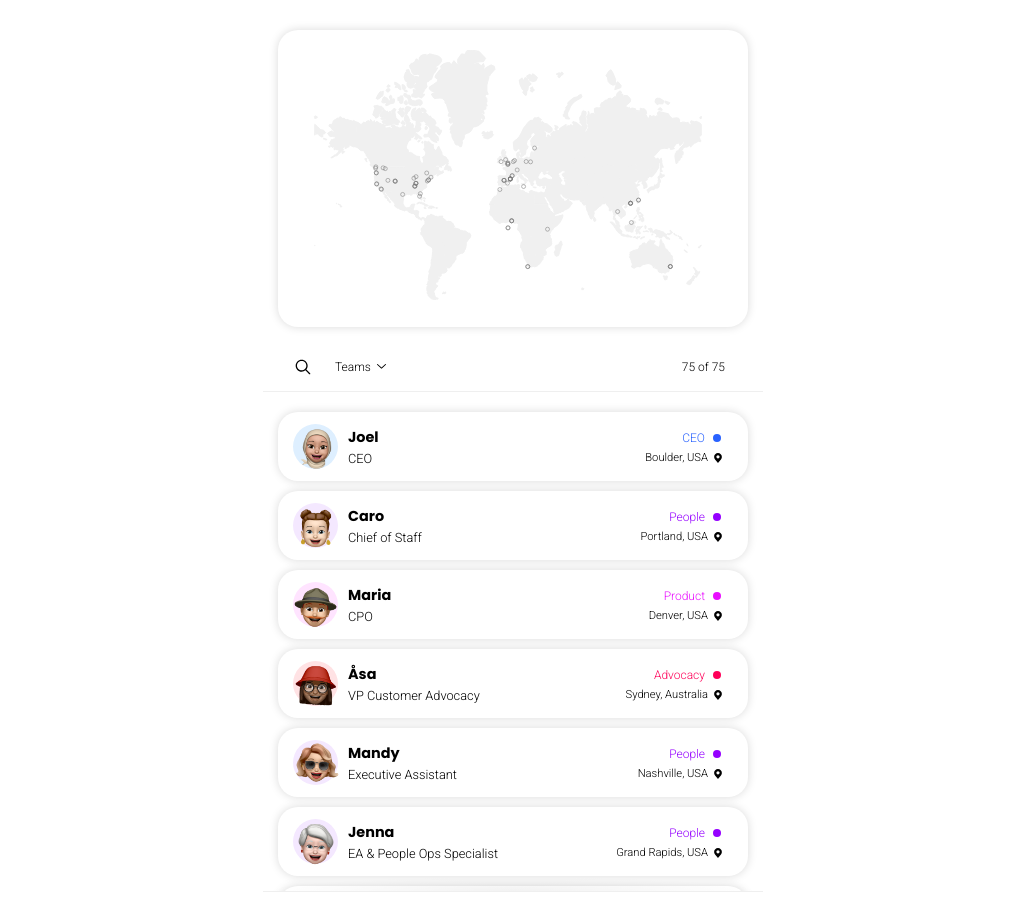
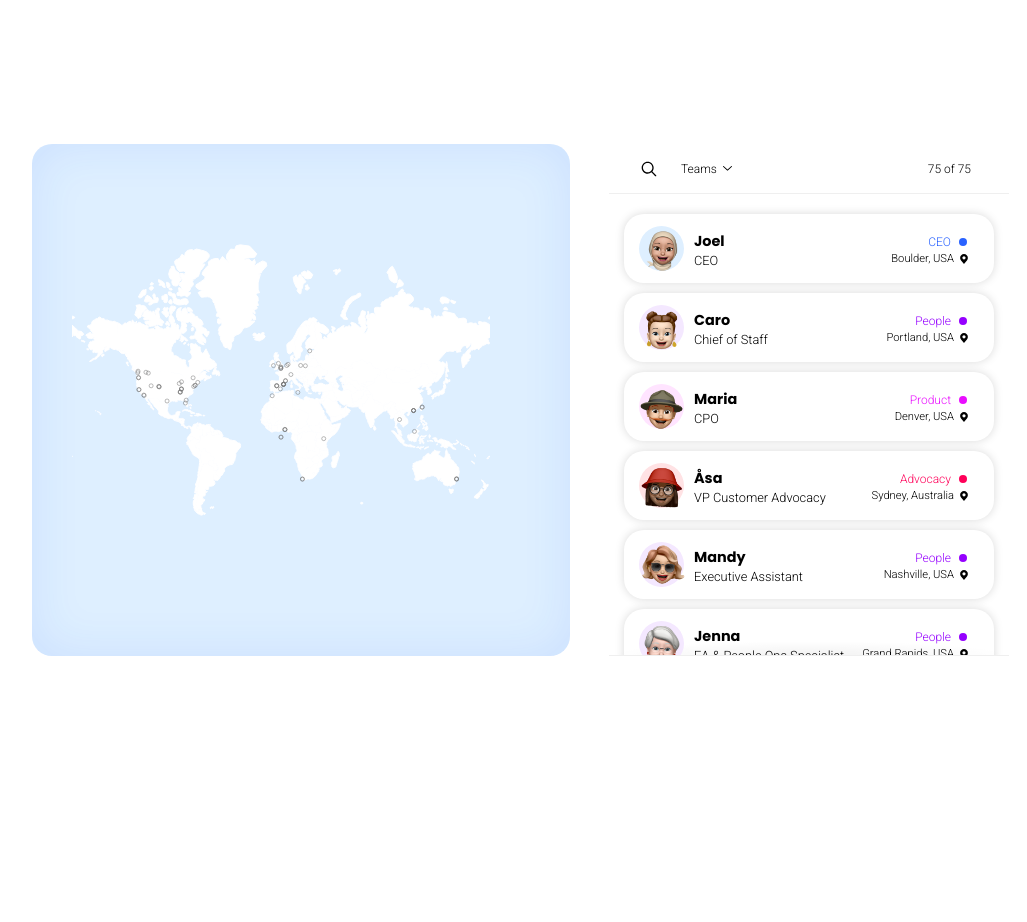
Before and after one commit to shalanah/design-engineer-exercise, a Next.js app: page / in a window 1280 px wide. Shown: the whole page, without its empty margins (127-1154 px from the left). After the commit the page ends 800 px from the top, so only its background shows below. Built offline with nearby package versions, Linux system fonts and the light colour scheme.

Commit message:
larger screens design

```diff
--- a/app/comps/Map.tsx
+++ b/app/comps/Map.tsx
@@ -24,7 +24,7 @@ export const Map = ({ width, height, people }: MapProps) => {
           key={shape.id}
           // @ts-ignore
           d={geoPathGenerator(shape)}
-          style={{ color: "#f0f0f0" }}
+          style={{ color: "#ffffff" }}
           fill="currentColor"
           stroke="currentColor"
           strokeWidth={1}
--- a/app/comps/StaffMembers.css
+++ b/app/comps/StaffMembers.css
@@ -1,3 +1,6 @@
+.people-section {
+}
+
 #search {
   /* background: red; */
   outline: 1px solid currentColor;
--- a/app/comps/StaffMembers.tsx
+++ b/app/comps/StaffMembers.tsx
@@ -1,4 +1,4 @@
-import React, { useState } from "react";
+import React, { useRef, useState } from "react";
 import people from "../../team.json";
 import { StaffMember } from "./StaffMember";
 import { Select } from "./Select";
@@ -11,6 +11,7 @@ import "./StaffMembers.css";
 import { teamColors as colors, StaffMemberProps } from "../utils/team";
 import { TeamButton } from "./TeamButton";
 import { Map } from "./Map";
+import { useMeasure, useWindowSize } from "react-use";
 
 const teams = [...new Set(people.data.map((employee) => employee.team))];
 
@@ -104,28 +105,51 @@ export const StaffMembers = () => {
     count === 0
       ? people.data.filter((member) => textSearch(member, cleanSearch))
       : [];
+  const [mapRef, { width, height }] = useMeasure();
+  const { width: winWidth, height: winHeight } = useWindowSize();
+  const horizSetUp = winWidth > 500;
   return (
-    <div>
-      <div style={{ margin: "30px auto", maxWidth: 500 }}>
     <div
       style={{
-            width: "100%",
+        width: "100vw",
+        height: "100dvh",
+        padding: "max(18vmin, 15px)",
+        overflow: "hidden",
+      }}
+    >
+      <div
+        style={{
+          gap: "max(3vmin, 15px)",
+          display: "flex",
+          flexDirection: horizSetUp ? "row" : "column",
+          height: "100%",
+        }}
+      >
+        {/* Map */}
+        <div
+          style={{
+            flex: 1,
+            height: horizSetUp ? "100%" : "auto",
             padding: "0px 15px",
             marginBottom: 15,
           }}
         >
           <div
+            // @ts-ignore
+            ref={mapRef}
             style={{
               width: "100%",
-              boxShadow: "0 0 10px rgba(0, 0, 0, 0.15)",
-              background: "#fff",
+              height: "100%",
+              background: "oklch(from rgb(41, 98, 255) 0.95 0.05 h)",
+              boxShadow: "0 0 50px inset rgb(41, 98, 255, .1)",
               borderRadius: 20,
-              padding: "20px 20px",
+              padding: horizSetUp ? "40px" : "15px",
             }}
           >
+            <div>
               <Map
-              width={420}
-              height={250}
+                width={width - 40}
+                height={height - 40}
                 people={{
                   type: "FeatureCollection",
                   features: people.data.map((employee) => {
@@ -145,6 +169,9 @@ export const StaffMembers = () => {
               />
             </div>
           </div>
+        </div>
+        {/* List */}
+        <div style={{ width: 400 }} className="d-flex flex-column">
           <div
             className="d-flex align-items-center"
             style={{
@@ -243,7 +270,7 @@ export const StaffMembers = () => {
             key={textSearch + selectedTeams.join("-")}
             style={{
               overscrollBehavior: "contain",
-            height: "500px",
+              flex: 1,
               overflowY: "auto",
               position: "relative",
               gap: 10,
@@ -324,5 +351,6 @@ export const StaffMembers = () => {
           </section>
         </div>
       </div>
+    </div>
   );
 };
--- a/app/globals.css
+++ b/app/globals.css
@@ -40,7 +40,6 @@ body,
 .body {
   font-family: var(--body-font);
   font-weight: 400;
-  line-height: 1.5;
   margin: 0;
 }
 /* TODO: Add want to use Styled-comps, stitches or another js in css */
--- a/package.json
+++ b/package.json
@@ -17,7 +17,8 @@
     "geojson": "^0.5.0",
     "next": "14.1.0",
     "react": "^18",
-    "react-dom": "^18"
+    "react-dom": "^18",
+    "react-use": "^17.5.0"
   },
   "devDependencies": {
     "@types/node": "^20",
```
Also changed, not shown: 1 other file (tests, documents, lock files or other folders). Lines whose indentation alone changed are shown as unchanged.
